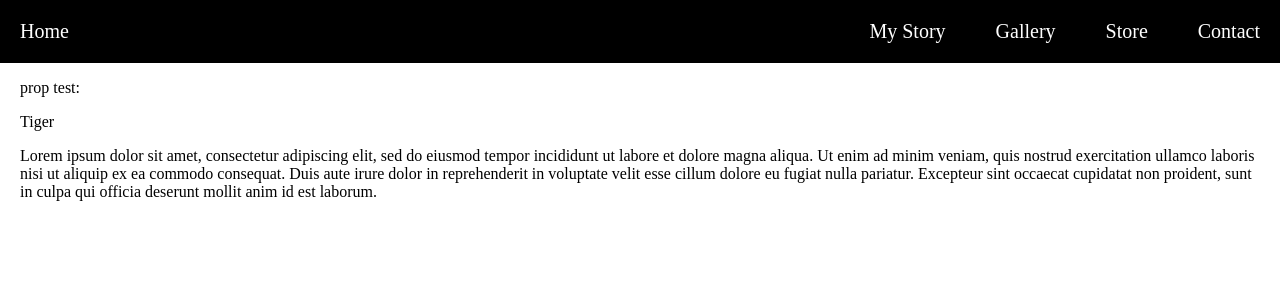
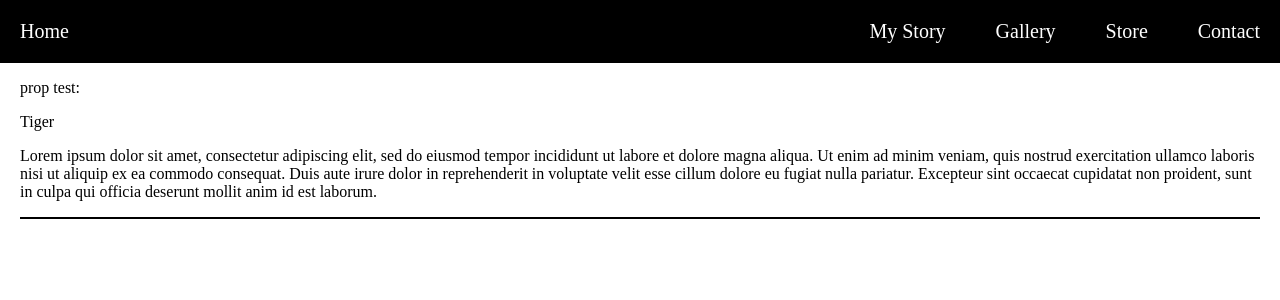
Before and after one commit to nayomi-morita/art-website, a React app: page /#/ in a window 1280 px wide. Shown: the top 300 px of the page. Built offline with nearby package versions, Linux system fonts and the light colour scheme.

Commit message:
add line

```diff
--- a/src/components/Home.jsx
+++ b/src/components/Home.jsx
@@ -10,11 +10,15 @@ function Home(props) {
         div{
           padding: 0 20px 0 20px;
         }
+        .line{
+          border: .5px solid black
+        }
       `}</style>
       <p>prop test:</p>
       <p>{props.artReducer.title}</p>
       <p>{props.artReducer.description}</p>
-      <div></div>
+      <div className="line">
+      </div>
     </div>
   );
 }
```
